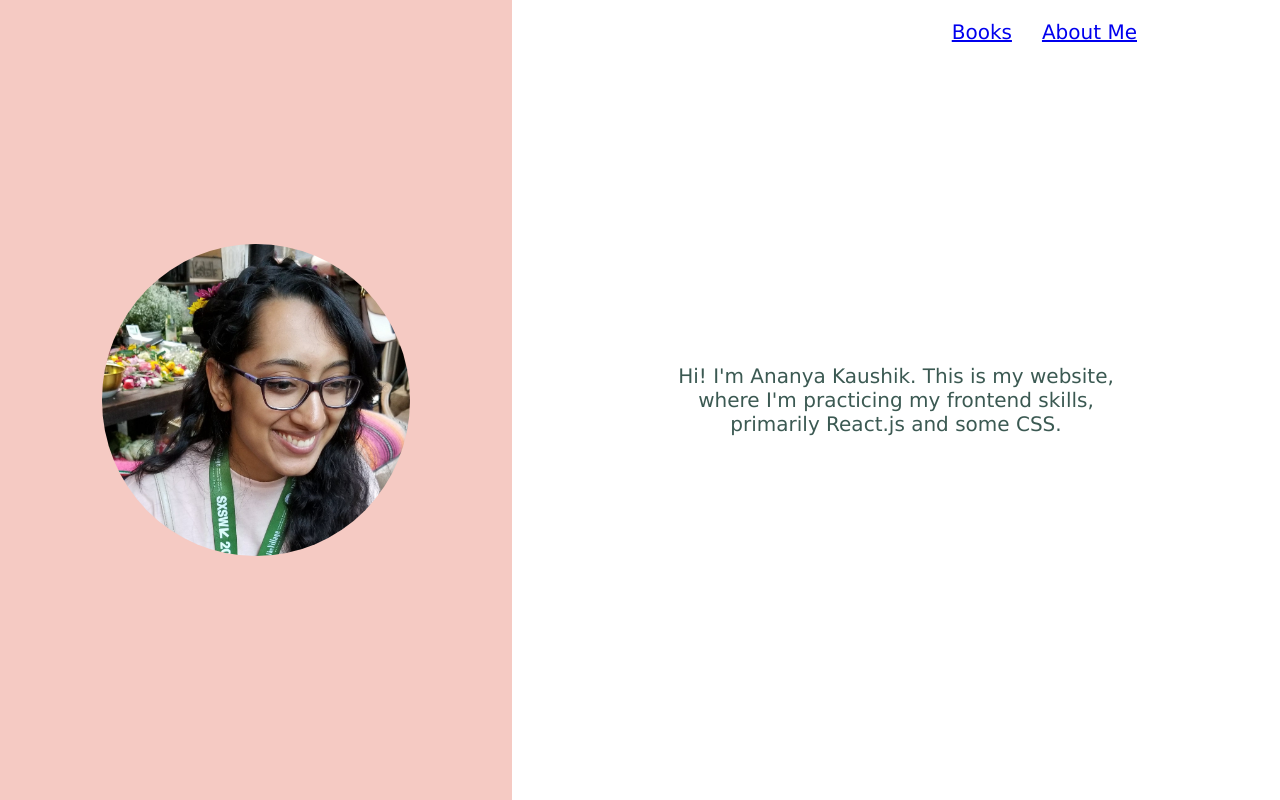
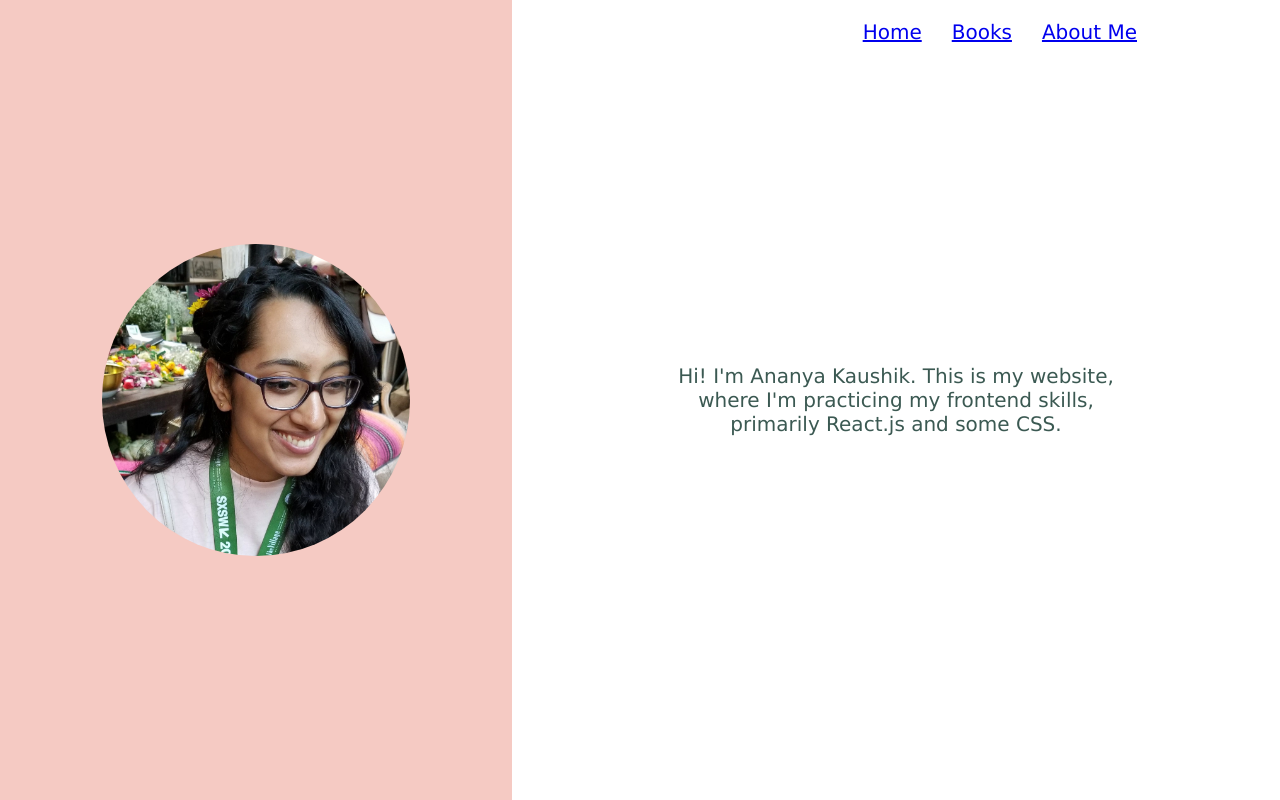
Before and after one commit to ananyakaushik/ananya-personal-website, a React (Create React App) app: page / in a window 1280 px wide. Built offline with nearby package versions, Linux system fonts and the light colour scheme.

Commit message:
update components mounted by navigation

```diff
--- a/src/App.css
+++ b/src/App.css
@@ -3,6 +3,8 @@
   height: 100%;
   margin: 0;
   padding: 0;
+  font-family: "Lucida Sans Unicode", "Lucida Grande", sans-serif;
+  font-size: 20px;
 }
 
 /* .App-logo {
--- a/src/App.js
+++ b/src/App.js
@@ -1,22 +1,28 @@
-import { BrowserRouter } from 'react-router-dom';
+import { Route, Switch, BrowserRouter } from 'react-router-dom';
 import './App.css';
-// import Header from './components/Header/Header'
-// import Footer from './components/Footer/Footer';
+
 import ContentSection from './components/ContentSection/ContentSection';
+import Books from './components/Books/Books';
+import About from './components/About/About';
 
 function App() {
   return (
     <BrowserRouter>
       <div className="App">
-        {/* <Header /> */}
 
         {/* <ContentSection bgColor="white"/>
         <ContentSection bgColor="yellow"/>
         <ContentSection bgColor="pink"/>
         <ContentSection bgColor="white"/> */}
-        <ContentSection bgColor="white"/>
+        {/* <ContentSection bgColor="white"/> */}
 
-        {/* <Footer /> */}
+        <Switch>
+          <Route path="/books" component={Books} />
+          <Route path="/about" component={About} />
+          <Route path="/" exact component={ContentSection} />
+          {/* <Route component={NoMatch}/> */}
+        </Switch>
+
       </div>
     </BrowserRouter>
   );
--- a/src/components/About/About.js
+++ b/src/components/About/About.js
@@ -1,9 +1,12 @@
 import React, { Component } from 'react';
+import Navbar from '../Navbar/Navbar';
 
 class About extends Component {
     render() {
         return(
-            <p>About Me</p>
+            <div>
+                <Navbar />
+            </div>
         )
     }
 }
--- a/src/components/Books/Books.js
+++ b/src/components/Books/Books.js
@@ -1,9 +1,12 @@
 import React, { Component } from 'react';
+import Navbar from '../Navbar/Navbar';
 
 class Books extends Component {
     render() {
         return(
-            <p>Books</p>
+            <div>
+                <Navbar />
+            </div>
         )
     }
 }
--- a/src/components/ContentSection/ContentSection.module.css
+++ b/src/components/ContentSection/ContentSection.module.css
@@ -19,8 +19,6 @@
     color: #3b5952;
     /* background-color: #f7ede2; */
     background-color: white;
-    font-family: "Lucida Sans Unicode", "Lucida Grande", sans-serif;
-    font-size: 20px;
     /* margin: 0; */
 }
 
--- a/src/components/Navbar/Navbar.js
+++ b/src/components/Navbar/Navbar.js
@@ -1,10 +1,6 @@
 import React, { Component } from 'react';
 import { Route, NavLink, Switch } from 'react-router-dom';
 import classes from './Navbar.module.css';
-
-import Books from '../Books/Books';
-import About from '../About/About';
-import ContentSection from '../ContentSection/ContentSection';
 
 class Navbar extends Component {
     render() {
@@ -12,6 +8,9 @@ class Navbar extends Component {
             <div>
                 <nav className={classes.Nav}>
                     <ul className={classes.ul}>
+                        <li className={classes.li}>
+                            <NavLink to="/">Home</NavLink>
+                        </li>
                         <li className={classes.li}>
                             <NavLink to="/books">Books</NavLink>
                         </li>
@@ -22,12 +21,6 @@ class Navbar extends Component {
                         <li className={classes.li}>About Me</li> */}
                     </ul>
                 </nav>
-                <Switch>
-                    <Route path="/books" component={Books} />
-                    <Route path="/about" component={About} />
-                    {/* <Route path="/" exact component={ContentSection} /> */}
-                    {/* <Route component={NoMatch}/> */}
-                </Switch>
             </div>
         )
     }
```
